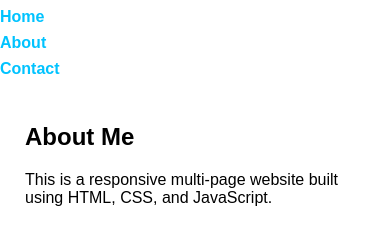
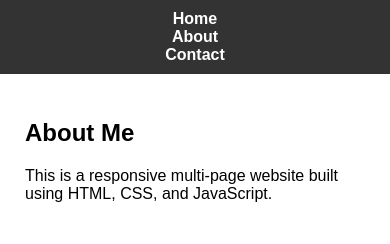
Before and after one commit to van0002/portfolio, a plain HTML site: page about.html in a window 390 px wide. Drawn offline with Linux system fonts and the light colour scheme; files that its build step writes are made by us from their sources.

Commit message:
Refactor CSS for improved structure and responsiveness

```diff
--- a/style.css
+++ b/style.css
@@ -127,3 +127,42 @@ footer a {
     color: white;
 
 }
+* {
+  box-sizing: border-box;
+}
+
+body {
+  font-family: Arial, sans-serif;
+  margin: 0;
+}
+
+nav {
+  background: #333;
+  padding: 10px;
+  display: flex;
+  justify-content: center;
+}
+
+nav a {
+  color: white;
+  margin: 0 15px;
+  text-decoration: none;
+}
+
+.hero {
+  text-align: center;
+  padding: 40px;
+}
+
+img {
+  max-width: 100%;
+  height: auto;
+}
+
+/* Mobile Responsive */
+@media (max-width: 600px) {
+  nav {
+    flex-direction: column;
+    align-items: center;
+  }
+}
```
